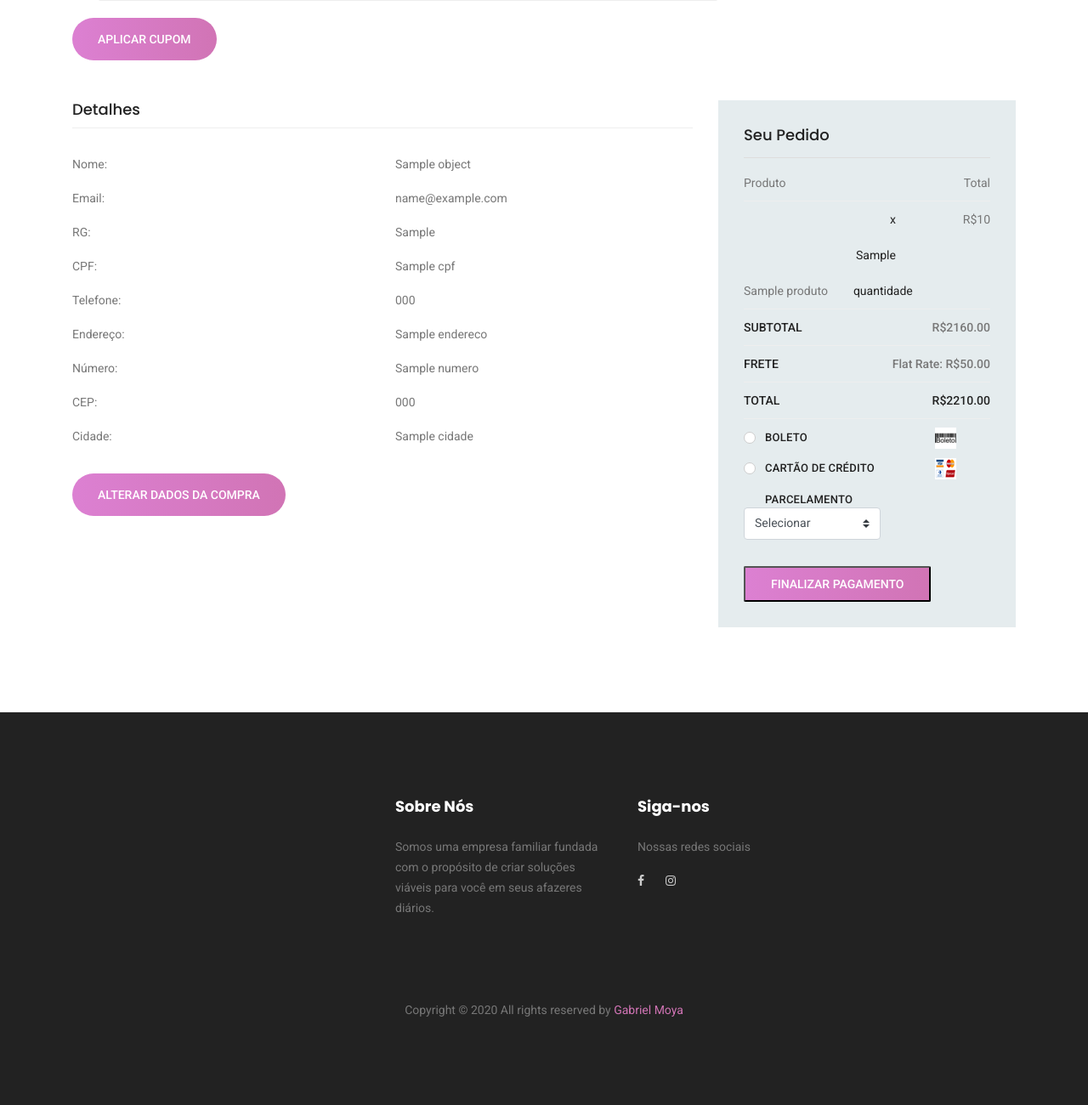
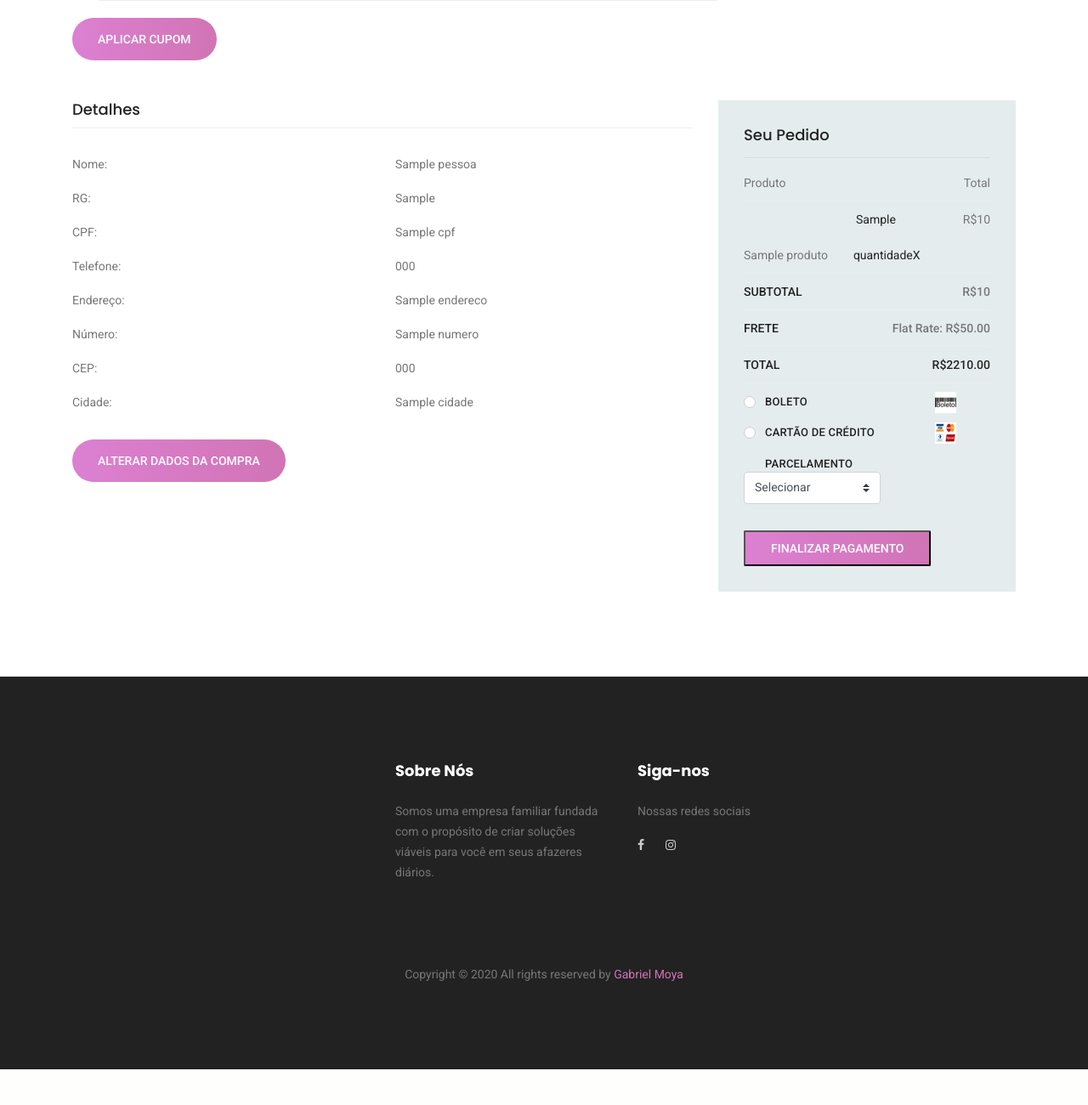
Before and after one commit to GabrielMoyaNascimento/TCC, a Django app: template Progressao/clientes/templates/clientes/pagamento.html in a window 1280 px wide. Shown: the part 570-1870 px from the top of the page at 85% size. After the commit the page ends 1828 px from the top, so only its background shows below. Run offline with Django 3.2, Linux system fonts and the light colour scheme; the template is opened without the code that fills it: most values are stand-ins (such as "Sample title", 1, 10 or a date in 2020); some libraries are stand-ins or nearby versions.

Commit message:
Adicionando dados a tela de pagamento

```diff
--- a/Progressao/clientes/templates/clientes/pagamento.html
+++ b/Progressao/clientes/templates/clientes/pagamento.html
@@ -25,6 +25,7 @@
         </div>
         <div class="billing_details">
             <div class="row">
+                {%for p in pessoa%}
                 <div class="col-lg-8">
                     <h3>Detalhes</h3>
                     <div class="row">
@@ -32,15 +33,7 @@
                             <label>Nome:</label>
                         </div>
                         <div class="col-md-6">
-                            <p>{{object.nome}}</p>
-                        </div>
-                    </div>
-                    <div class="row">
-                        <div class="col-md-6">
-                            <label>Email:</label>
-                        </div>
-                        <div class="col-md-6">
-                            <p>{{object.usuario.email}}</p>
+                            <p>{{p.nome}}</p>
                         </div>
                     </div>
                     <div class="row">
@@ -48,7 +41,7 @@
                             <label>RG:</label>
                         </div>
                         <div class="col-md-6">
-                            <p>{{object.rg}}</p>
+                            <p>{{p.rg}}</p>
                         </div>
                     </div>
                     <div class="row">
@@ -56,7 +49,7 @@
                             <label>CPF:</label>
                         </div>
                         <div class="col-md-6">
-                            <p>{{object.cpf}}</p>
+                            <p>{{p.cpf}}</p>
                         </div>
                     </div>
                     <div class="row">
@@ -64,7 +57,7 @@
                             <label>Telefone:</label>
                         </div>
                         <div class="col-md-6">
-                            <p>{{object.telefone}}</p>
+                            <p>{{p.telefone}}</p>
                         </div>
                     </div>
                     <div class="row">
@@ -72,7 +65,7 @@
                             <label>Endereço:</label>
                         </div>
                         <div class="col-md-6">
-                            <p>{{object.endereco}}</p>
+                            <p>{{p.endereco}}</p>
                         </div>
                     </div>
                     <div class="row">
@@ -80,7 +73,7 @@
                             <label>Número:</label>
                         </div>
                         <div class="col-md-6">
-                            <p>{{object.numero}}</p>
+                            <p>{{p.numero}}</p>
                         </div>
                     </div>
                     <div class="row">
@@ -88,7 +81,7 @@
                             <label>CEP:</label>
                         </div>
                         <div class="col-md-6">
-                            <p>{{object.cep}}</p>
+                            <p>{{p.cep}}</p>
                         </div>
                     </div>
                     <div class="row">
@@ -96,25 +89,26 @@
                             <label>Cidade:</label>
                         </div>
                         <div class="col-md-6">
-                            <p>{{object.cidade.nome}}</p>
+                            <p>{{p.cidade.nome}}</p>
                         </div>
                     </div>
                     <div class="my-3">
                     <a class="primary-btn" href="{% url 'clientes-alterar-perfil' %}">Alterar dados da Compra</a>
                     </div>
+                {%endfor%}
                 </div>
                 <div class="col-lg-4">
                     <div class="order_box">
-                        {% for v in carrinho %}
                         <h2>Seu Pedido</h2>
                         <ul class="list">
                             <li><a href="#">Produto <span>Total</span></a></li>
-                            <li><a href="#">{{v.produto.nome}}<span class="middle">x {{v.quantidade}}</span>
-                            <span class="last">R${{v.produto.valor_unid}}</span></a></li>
+                            {% for v in produtosCarrinho %}
+                            <li><a href="#">{{v.produto.nome}}<span class="middle">{{v.quantidade}}X</span>
+                            <span class="last">R${{v.valor_unid}}</span></a></li>
                         </ul>
                         {% endfor %}
                         <ul class="list list_2">
-                            <li><a href="#">Subtotal <span>R$2160.00</span></a></li>
+                            <li><a href="#">Subtotal <span>R${{valor}}</span></a></li>
                             <li><a href="#">Frete <span>Flat rate: R$50.00</span></a></li>
                             <li><a href="#">Total <span>R$2210.00</span></a></li>
                         </ul>
```
Also changed, not shown: Progressao/clientes/views.py (+10 -4 lines), Progressao/db.sqlite3.
